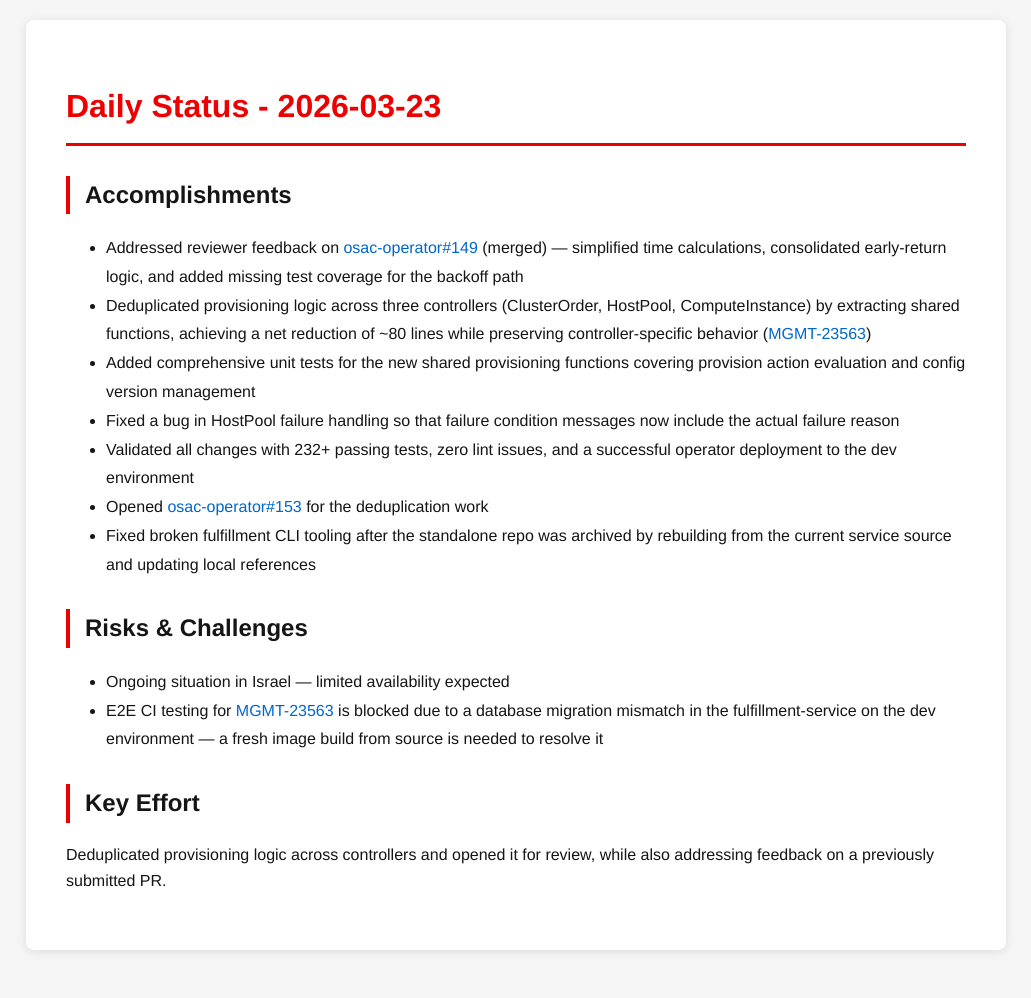
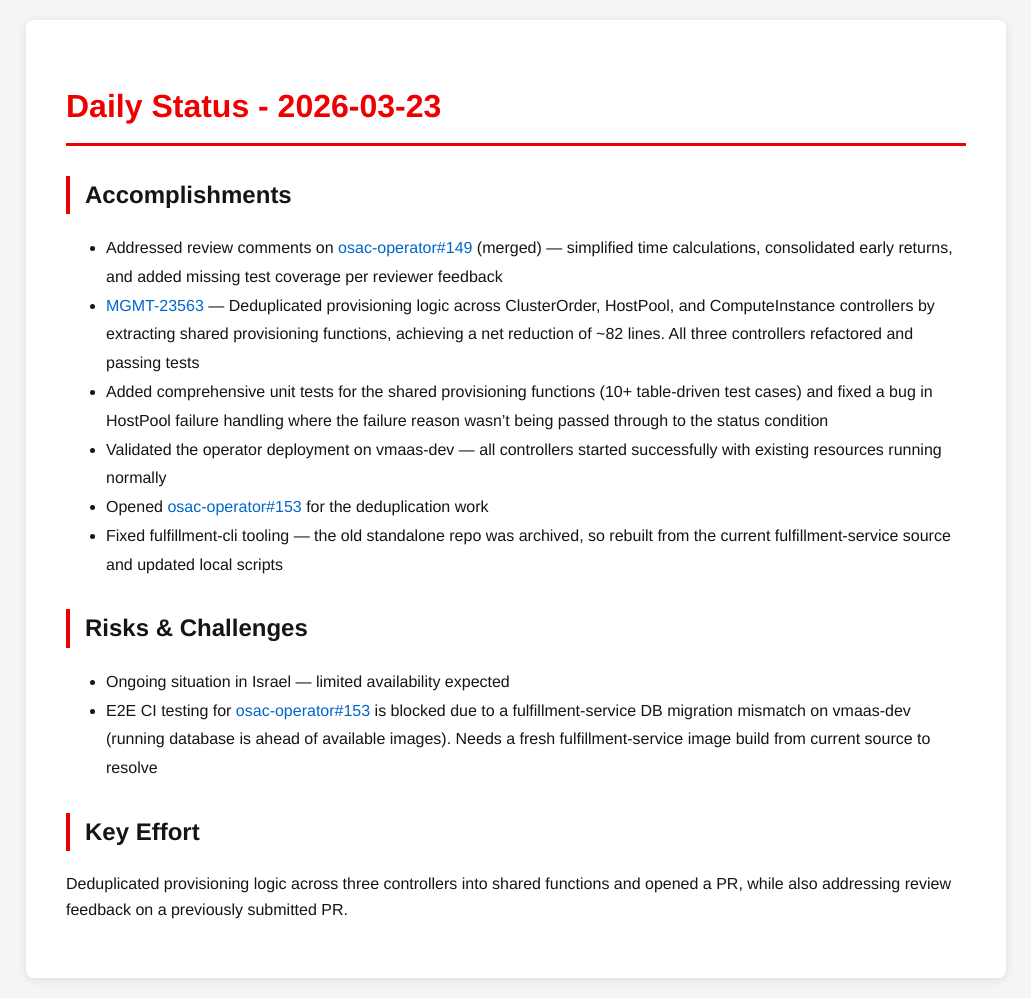
Before and after one commit to tzvatot/daily-status, a Jekyll site: the page built from 2026-03-23.md, in a window 1280 px wide. Shown: the whole page, without its empty margins (124-1155 px from the left). Built offline with Jekyll 4.4.1, drawn with Linux system fonts in a browser that asks for light colours; before the commit the page ends 970 px from its top, so only the background shows below that.

Commit message:
Daily status update - 2026-03-23

```diff
--- a/2026-03-23.md
+++ b/2026-03-23.md
@@ -7,17 +7,16 @@ date: 2026-03-23
 # Daily Status - 2026-03-23
 
 ## Accomplishments
-- Addressed reviewer feedback on [osac-operator#149](https://github.com/osac-project/osac-operator/pull/149) (merged) — simplified time calculations, consolidated early-return logic, and added missing test coverage for the backoff path
-- Deduplicated provisioning logic across three controllers (ClusterOrder, HostPool, ComputeInstance) by extracting shared functions, achieving a net reduction of ~80 lines while preserving controller-specific behavior ([MGMT-23563](https://issues.redhat.com/browse/MGMT-23563))
-- Added comprehensive unit tests for the new shared provisioning functions covering provision action evaluation and config version management
-- Fixed a bug in HostPool failure handling so that failure condition messages now include the actual failure reason
-- Validated all changes with 232+ passing tests, zero lint issues, and a successful operator deployment to the dev environment
+- Addressed review comments on [osac-operator#149](https://github.com/osac-project/osac-operator/pull/149) (merged) — simplified time calculations, consolidated early returns, and added missing test coverage per reviewer feedback
+- [MGMT-23563](https://issues.redhat.com/browse/MGMT-23563) — Deduplicated provisioning logic across ClusterOrder, HostPool, and ComputeInstance controllers by extracting shared provisioning functions, achieving a net reduction of ~82 lines. All three controllers refactored and passing tests
+- Added comprehensive unit tests for the shared provisioning functions (10+ table-driven test cases) and fixed a bug in HostPool failure handling where the failure reason wasn't being passed through to the status condition
+- Validated the operator deployment on vmaas-dev — all controllers started successfully with existing resources running normally
 - Opened [osac-operator#153](https://github.com/osac-project/osac-operator/pull/153) for the deduplication work
-- Fixed broken fulfillment CLI tooling after the standalone repo was archived by rebuilding from the current service source and updating local references
+- Fixed fulfillment-cli tooling — the old standalone repo was archived, so rebuilt from the current fulfillment-service source and updated local scripts
 
 ## Risks & Challenges
 - Ongoing situation in Israel — limited availability expected
-- E2E CI testing for [MGMT-23563](https://issues.redhat.com/browse/MGMT-23563) is blocked due to a database migration mismatch in the fulfillment-service on the dev environment — a fresh image build from source is needed to resolve it
+- E2E CI testing for [osac-operator#153](https://github.com/osac-project/osac-operator/pull/153) is blocked due to a fulfillment-service DB migration mismatch on vmaas-dev (running database is ahead of available images). Needs a fresh fulfillment-service image build from current source to resolve
 
 ## Key Effort
-Deduplicated provisioning logic across controllers and opened it for review, while also addressing feedback on a previously submitted PR.
+Deduplicated provisioning logic across three controllers into shared functions and opened a PR, while also addressing review feedback on a previously submitted PR.
```
